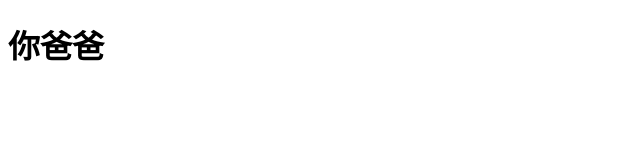
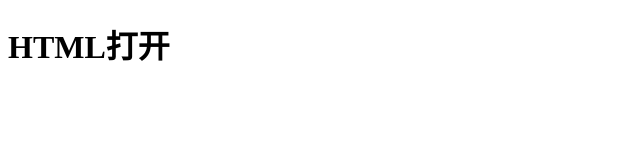
Before and after one commit to ranweia/ran_01, a plain HTML site: page index.html in a window 1280 px wide. Shown: the whole page, without its empty margins (0-640 px from the left). Drawn offline with Linux system fonts and the light colour scheme.

Commit message:
提交文件1

```diff
--- a/index.html
+++ b/index.html
@@ -7,6 +7,6 @@
     <title>Document</title>
 </head>
 <body>
-    <h1>你爸爸</h1>
+    <h1>HTML打开</h1>
 </body>
 </html>
```
